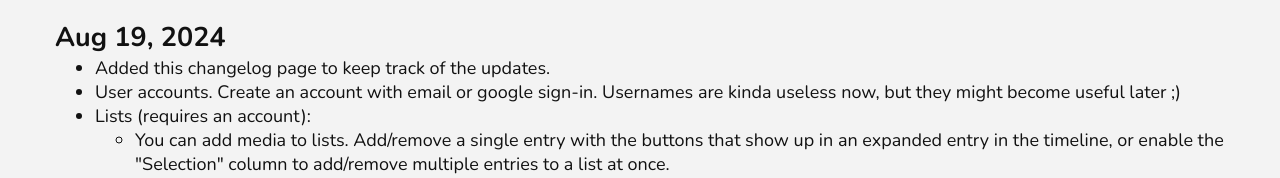
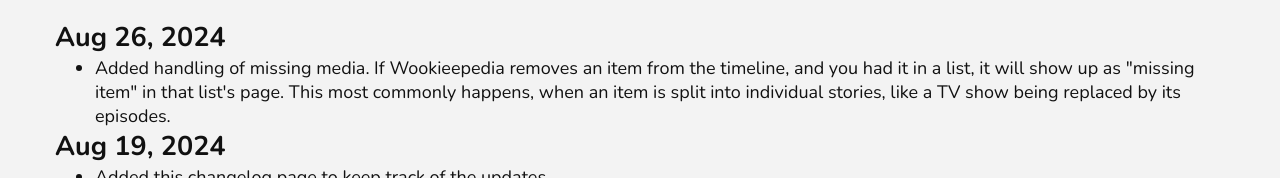
Before and after one commit to tomasz13nocon/starwarstl-client, a React (Vite) app: page /changelog in a window 1280 px wide. Shown: the part 213-391 px from the top of the page. Built offline with nearby package versions, Linux system fonts and the light colour scheme; no server answers.

Commit message:
fix checkbox alignment bug in selection column in timeline

```diff
--- a/src/changelogData.jsx
+++ b/src/changelogData.jsx
@@ -3,6 +3,19 @@ import { watchedName, watchlistName } from "@/util";
 import { Link } from "react-router-dom";
 
 export const updates = [
+  {
+    date: "2024-08-26",
+    changelog: (
+      <ul>
+        <li>
+          Added handling of missing media. If Wookieepedia removes an item from the timeline, and
+          you had it in a list, it will show up as "missing item" in that list's page. This most
+          commonly happens, when an item is split into individual stories, like a TV show being
+          replaced by its episodes.
+        </li>
+      </ul>
+    ),
+  },
   {
     title: "v0.5",
     date: "2024-08-19",
--- a/src/vars.scss
+++ b/src/vars.scss
@@ -326,7 +326,7 @@ $dialog-anim-ease: cubic-bezier(0.09, 0.31, 0.28, 0.99);
     flex-shrink: 0;
 
     &.selection {
-      width: 21px;
+      width: 23px;
       // padding: 0;
     }
 
```
Also changed, not shown: public/img/construction-droid.webp (added).
